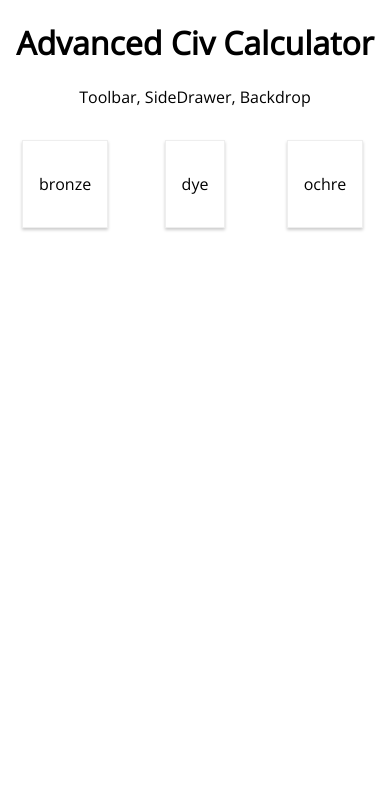
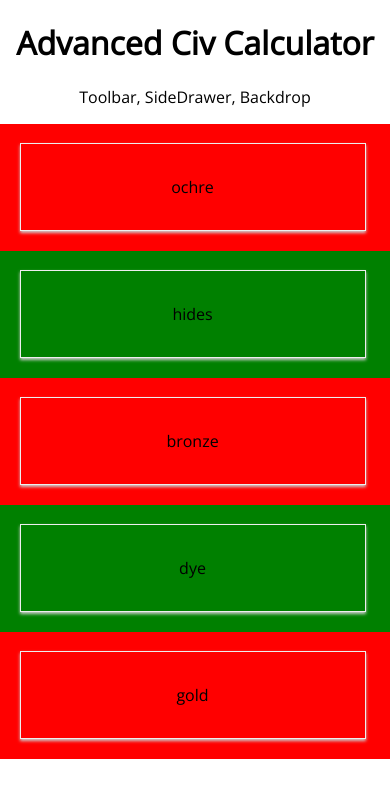
Before and after one commit to paasovaara/adv-civ-calculator, a React (Create React App) app: page / in a window 390 px wide. Shown: the top 798 px of the page. Built offline with nearby package versions, Linux system fonts and the light colour scheme.

Commit message:
Wallet Layout to responsive two cols

```diff
--- a/src/components/CommodityCard/CommodityCard.module.css
+++ b/src/components/CommodityCard/CommodityCard.module.css
@@ -1,7 +1,8 @@
 .CommodityCard {
-  margin: 16px auto;
+  margin: 5%;
   border: 1px solid #eee;
   box-shadow: 0 2px 3px #ccc;
   padding: 16px;
   text-align: center;
+  width: 80%;
 }
--- a/src/components/WalletLayout/WalletLayout.js
+++ b/src/components/WalletLayout/WalletLayout.js
@@ -7,15 +7,21 @@ import classes from "./WalletLayout.module.css";
 const WalletLayout = () => {
   //TODO remove extra div for columns, just add the class to CommodityCard?
   return (
-    <div className={classes.row}>
-      <div className={classes.column}>
+    <div className={classes.WalletLayout}>
+      <div className={classes.left}>
+        <CommodityCard type={CommodityTypes.Ochre} />
+      </div>
+      <div className={classes.right}>
+        <CommodityCard type={CommodityTypes.Hides} />
+      </div>
+      <div className={classes.left}>
         <CommodityCard type={CommodityTypes.Bronze} />
       </div>
-      <div className={classes.column}>
+      <div className={classes.right}>
         <CommodityCard type={CommodityTypes.Dye} />
       </div>
-      <div className={classes.column}>
-        <CommodityCard type={CommodityTypes.Ochre} />
+      <div className={classes.left}>
+        <CommodityCard type={CommodityTypes.Gold} />
       </div>
     </div>
   );
--- a/src/components/WalletLayout/WalletLayout.module.css
+++ b/src/components/WalletLayout/WalletLayout.module.css
@@ -1,5 +1,24 @@
 /* Not yet working entirely correctly, see https://stackoverflow.com/questions/46627848/flexbox-responsive-row-column-layout */
 
+.WalletLayout {
+  display:flex;
+  flex-flow: row wrap;
+}
+
+.left{
+  width:50%;
+  background-color: red;
+}
+.right{
+  width:50%;
+  background-color: green;
+}
+.center{
+  width:100%;
+  background-color: blue;
+}
+
+/*
 .row {
   display: flex;
   flex-direction: row;
@@ -12,11 +31,14 @@
   flex-direction: column;
   flex-basis: 100%;
   flex: 1;
-}
+}*/
 
 /* Responsive layout, stack columns on top of each other on smaller screens */
-/*@media screen and (max-width: 600px) {
-  .column {
+@media screen and (max-width: 600px) {
+  .left {
     width: 100%;
   }
-}*/
+  .right {
+    width: 100%;
+  }
+}
```
